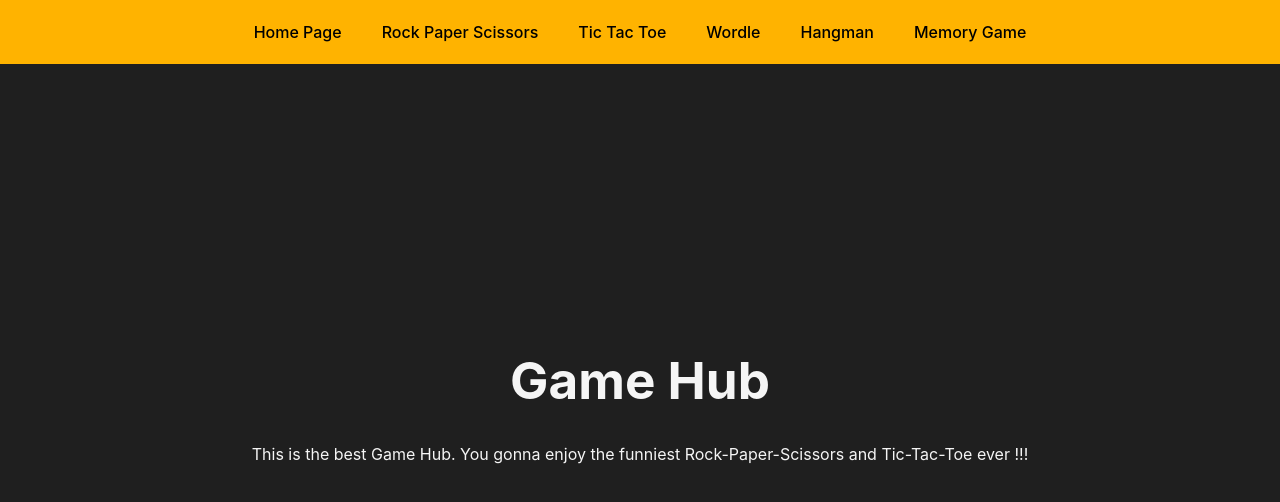
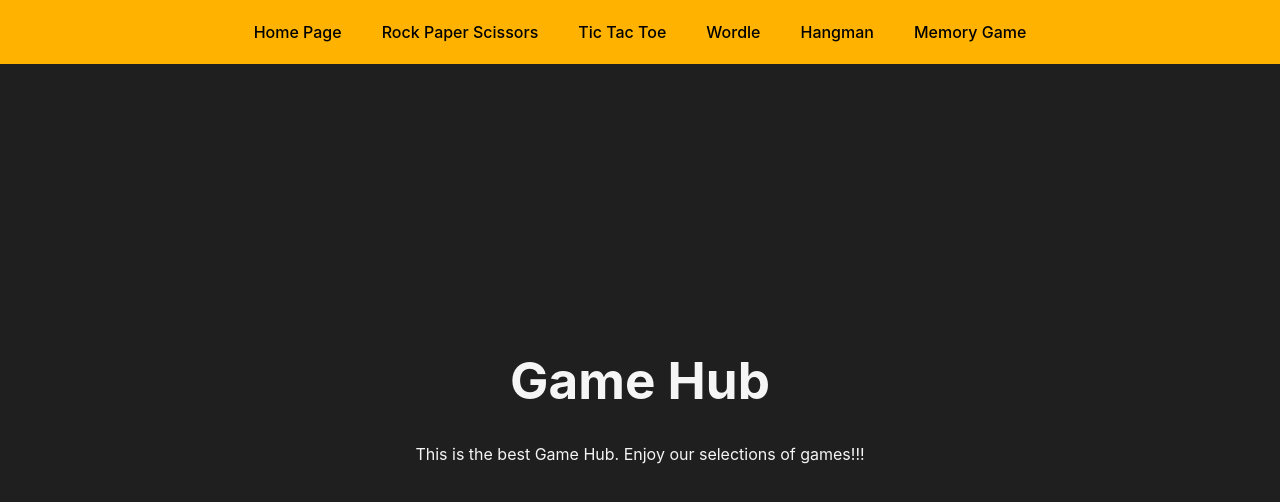
Before and after one commit to nhing17899/GameHub-FinalProject-5, a React (Vite) app: page / in a window 1280 px wide. Shown: the top 502 px of the page. Built offline with nearby package versions, Linux system fonts and the light colour scheme.

Commit message:
edited Homepage

```diff
--- a/src/pages/HomePage.jsx
+++ b/src/pages/HomePage.jsx
@@ -2,7 +2,7 @@ const HomePage = () => {
     return (
         <>
             <h1>Game Hub</h1>
-            <p>This is the best Game Hub. You gonna enjoy the funniest Rock-Paper-Scissors and Tic-Tac-Toe ever !!!</p>
+            <p>This is the best Game Hub. Enjoy our selections of games!!!</p>
         </>
     );
 };
```
